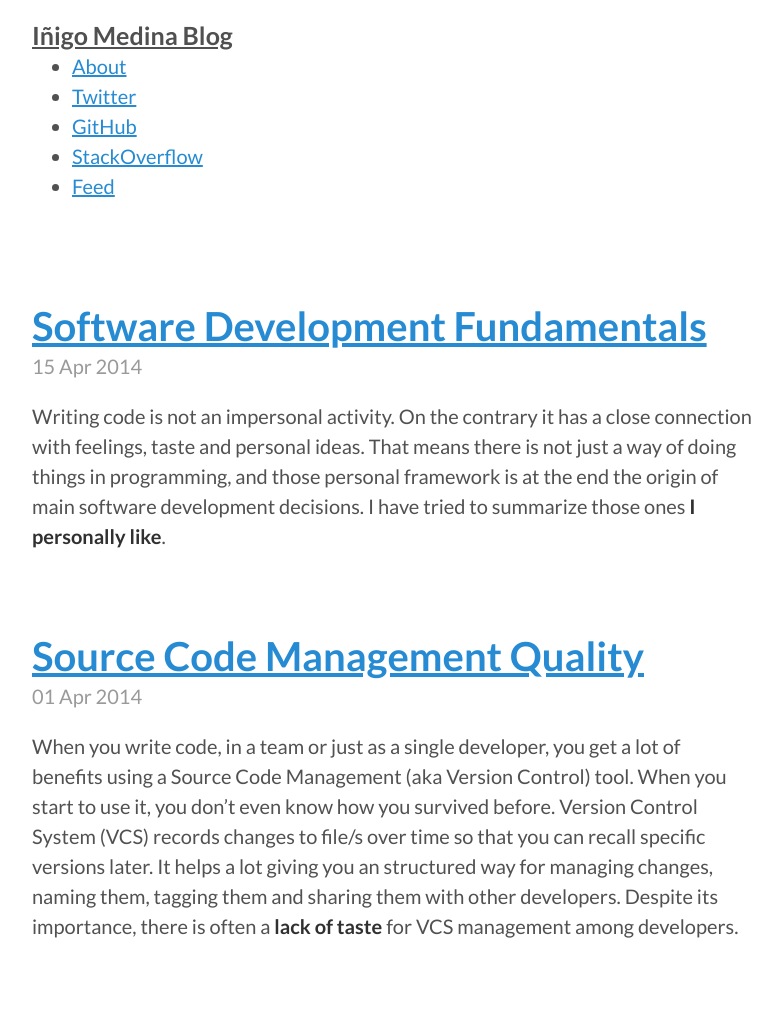
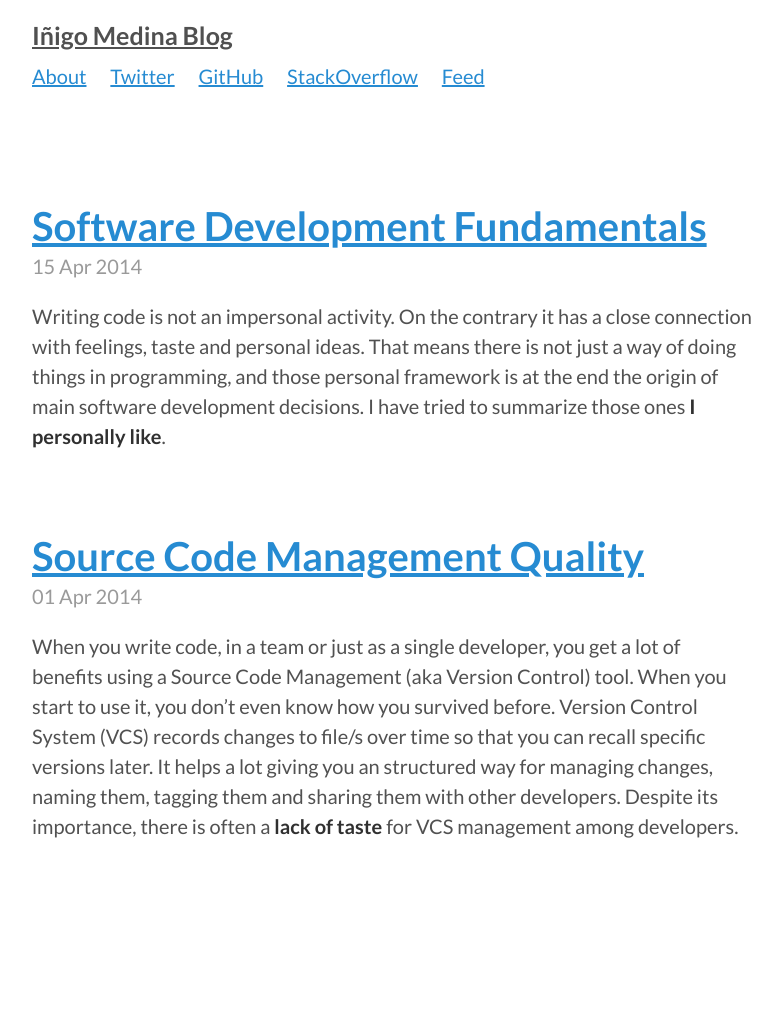
Before and after one commit to grosshat/grosshat.github.io, a Jekyll site: the page built from index.html, in a window 1280 px wide. Shown: the whole page, without its empty margins (248-1030 px from the left). Built offline with Jekyll 4.4.1, drawn with Linux system fonts in a browser that asks for light colours; Markdown is read by kramdown in place of the engine named in the settings; after the commit the page ends 921 px from its top, so only the background shows below that.

Commit message:
Give basic styles to main menu.

```diff
--- a/public/css/poole.css
+++ b/public/css/poole.css
@@ -114,6 +114,12 @@ strong {
 ul, ol, dl {
   margin-top: 0;
   margin-bottom: 1rem;
+  padding: 10px 0 0 0;
+}
+
+.nav li {
+  display: inline-block;
+  margin-right: 20px;
 }
 
 dt {
```
